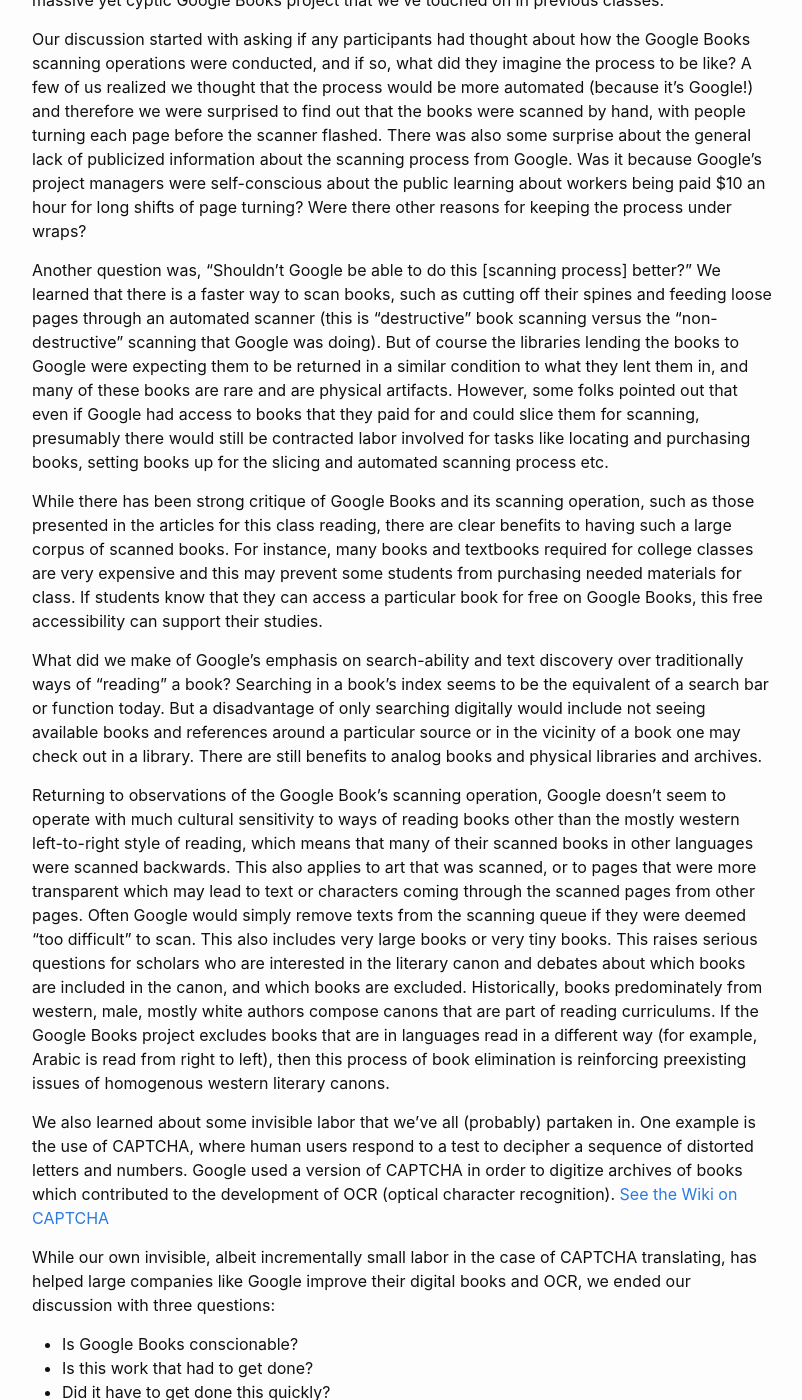
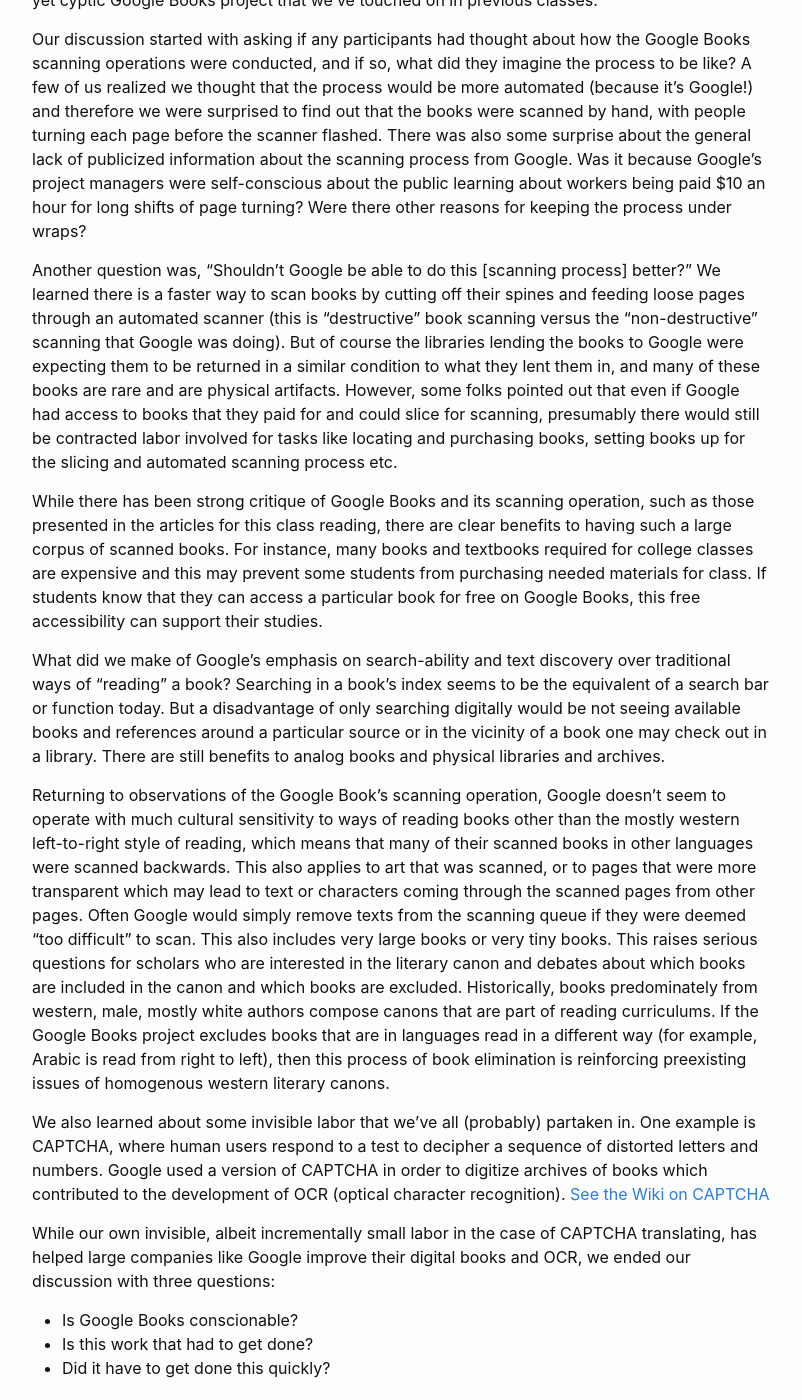
Before and after one commit to scottbot/IntroDH2020, a Jekyll site: the page built from _posts/2020-02-10-Digital-Labor.md, in a window 1280 px wide and 1400 px high, scrolled down 236 px. Shown: the whole window, without its empty margins (238-1040 px from the left). Built offline with Jekyll 4.4.1, drawn with Linux system fonts in a browser that asks for light colours; a script that is not in the unit is left out; some of the changed text lies outside the part shown.

Commit message:
Update 2020-02-10-Digital-Labor.md

```diff
--- a/_posts/2020-02-10-Digital-Labor.md
+++ b/_posts/2020-02-10-Digital-Labor.md
@@ -1,22 +1,22 @@
 ---
 layout: post
-title: “Digital Labor”
+title: Digital Labor
 author: Chloe Perry
 ---
 
-This class discussion was focused on Digital Labor, specifically the labor associated with the massive yet cyptic Google Books project that we've touched on in previous classes.
+This class discussion focused on Digital Labor, specifically the labor associated with the massive yet cyptic Google Books project that we've touched on in previous classes.
 
 Our discussion started with asking if any participants had thought about how the Google Books scanning operations were conducted, and if so, what did they imagine the process to be like? A few of us realized we thought that the process would be more automated (because it's Google!) and therefore we were surprised to find out that the books were scanned by hand, with people turning each page before the scanner flashed. There was also some surprise about the general lack of publicized information about the scanning process from Google. Was it because Google’s project managers were self-conscious about the public learning about workers being paid $10 an hour for long shifts of page turning? Were there other reasons for keeping the process under wraps?
 
-Another question was, “Shouldn’t Google be able to do this [scanning process] better?” We learned that there is a faster way to scan books, such as cutting off their spines and feeding loose pages through an automated scanner (this is “destructive” book scanning versus the “non-destructive” scanning that Google was doing). But of course the libraries lending the books to Google were expecting them to be returned in a similar condition to what they lent them in, and many of these books are rare and are physical artifacts. However, some folks pointed out that even if Google had access to books that they paid for and could slice them for scanning, presumably there would still be contracted labor involved for tasks like locating and purchasing books, setting books up for the slicing and automated scanning process etc.
+Another question was, “Shouldn’t Google be able to do this [scanning process] better?” We learned there is a faster way to scan books by cutting off their spines and feeding loose pages through an automated scanner (this is “destructive” book scanning versus the “non-destructive” scanning that Google was doing). But of course the libraries lending the books to Google were expecting them to be returned in a similar condition to what they lent them in, and many of these books are rare and are physical artifacts. However, some folks pointed out that even if Google had access to books that they paid for and could slice for scanning, presumably there would still be contracted labor involved for tasks like locating and purchasing books, setting books up for the slicing and automated scanning process etc.
 
-While there has been strong critique of Google Books and its scanning operation, such as those presented in the articles for this class reading, there are clear benefits to having such a large corpus of scanned books. For instance, many books and textbooks required for college classes are very expensive and this may prevent some students from purchasing needed materials for class. If students know that they can access a particular book for free on Google Books, this free accessibility can support their studies.
+While there has been strong critique of Google Books and its scanning operation, such as those presented in the articles for this class reading, there are clear benefits to having such a large corpus of scanned books. For instance, many books and textbooks required for college classes are expensive and this may prevent some students from purchasing needed materials for class. If students know that they can access a particular book for free on Google Books, this free accessibility can support their studies.
 
-What did we make of Google’s emphasis on search-ability and text discovery over traditionally ways of “reading” a book? Searching in a book’s index seems to be the equivalent of a search bar or function today. But a disadvantage of only searching digitally would include not seeing available books and references around a particular source or in the vicinity of a book one may check out in a library. There are still benefits to analog books and physical libraries and archives.
+What did we make of Google’s emphasis on search-ability and text discovery over traditional ways of “reading” a book? Searching in a book’s index seems to be the equivalent of a search bar or function today. But a disadvantage of only searching digitally would be not seeing available books and references around a particular source or in the vicinity of a book one may check out in a library. There are still benefits to analog books and physical libraries and archives.
 
-Returning to observations of the Google Book’s scanning operation, Google doesn’t seem to operate with much cultural sensitivity to ways of reading books other than the mostly western left-to-right style of reading, which means that many of their scanned books in other languages were scanned backwards. This also applies to art that was scanned, or to pages that were more transparent which may lead to text or characters coming through the scanned pages from other pages. Often Google would simply remove texts from the scanning queue if they were deemed “too difficult” to scan. This also includes very large books or very tiny books. This raises serious questions for scholars who are interested in the literary canon and debates about which books are included in the canon, and which books are excluded. Historically, books predominately from western, male, mostly white authors compose canons that are part of reading curriculums. If the Google Books project excludes books that are in languages read in a different way (for example, Arabic is read from right to left), then this process of book elimination is reinforcing preexisting issues of homogenous western literary canons.
+Returning to observations of the Google Book’s scanning operation, Google doesn’t seem to operate with much cultural sensitivity to ways of reading books other than the mostly western left-to-right style of reading, which means that many of their scanned books in other languages were scanned backwards. This also applies to art that was scanned, or to pages that were more transparent which may lead to text or characters coming through the scanned pages from other pages. Often Google would simply remove texts from the scanning queue if they were deemed “too difficult” to scan. This also includes very large books or very tiny books. This raises serious questions for scholars who are interested in the literary canon and debates about which books are included in the canon and which books are excluded. Historically, books predominately from western, male, mostly white authors compose canons that are part of reading curriculums. If the Google Books project excludes books that are in languages read in a different way (for example, Arabic is read from right to left), then this process of book elimination is reinforcing preexisting issues of homogenous western literary canons.
 
-We also learned about some invisible labor that we’ve all (probably) partaken in. One example is the use of CAPTCHA, where human users respond to a test to decipher a sequence of distorted letters and numbers. Google used a version of CAPTCHA in order to digitize archives of books which contributed to the development of OCR (optical character recognition). [See the Wiki on CAPTCHA](https://en.wikipedia.org/wiki/CAPTCHA)
+We also learned about some invisible labor that we’ve all (probably) partaken in. One example is CAPTCHA, where human users respond to a test to decipher a sequence of distorted letters and numbers. Google used a version of CAPTCHA in order to digitize archives of books which contributed to the development of OCR (optical character recognition). [See the Wiki on CAPTCHA](https://en.wikipedia.org/wiki/CAPTCHA)
 
 While our own invisible, albeit incrementally small labor in the case of CAPTCHA translating, has helped large companies like Google improve their digital books and OCR, we ended our discussion with three questions:
 - Is Google Books conscionable?
```
